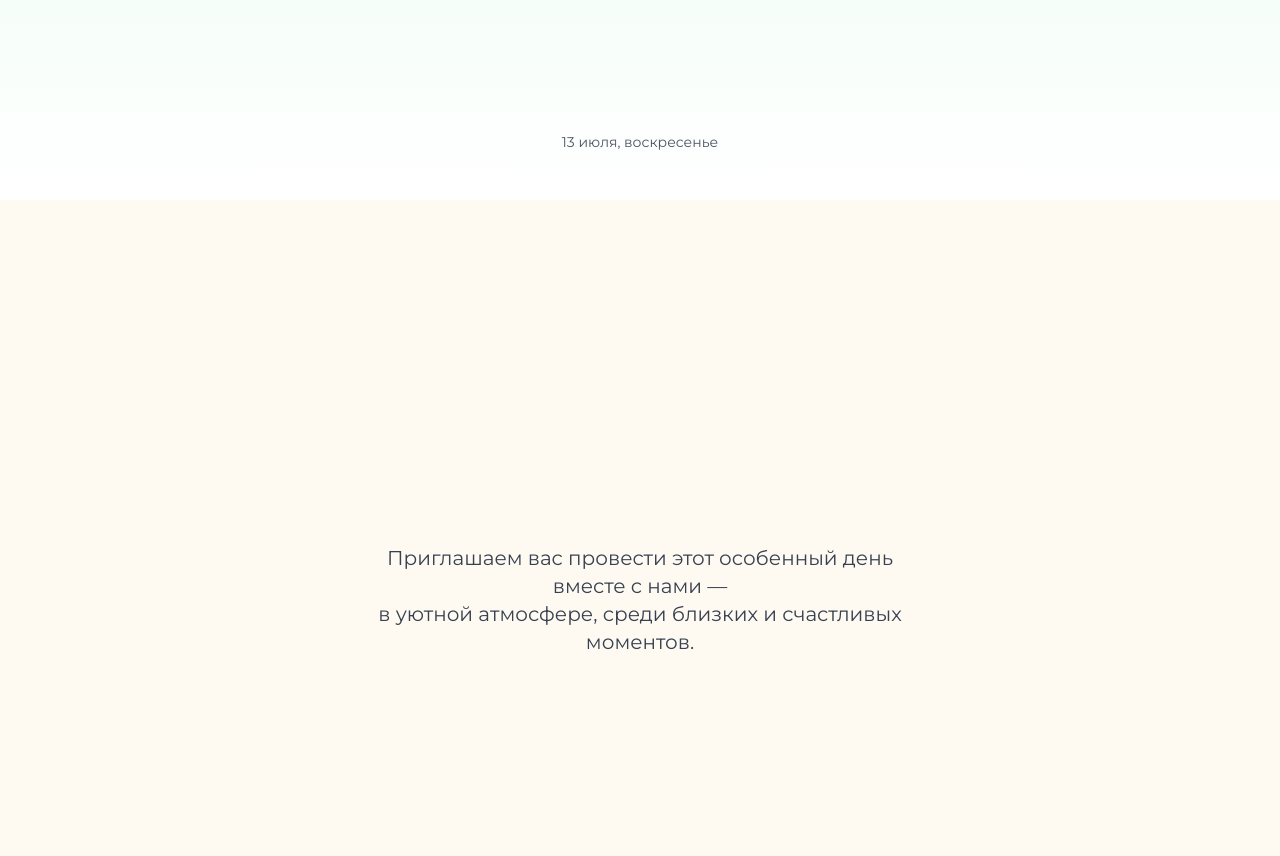
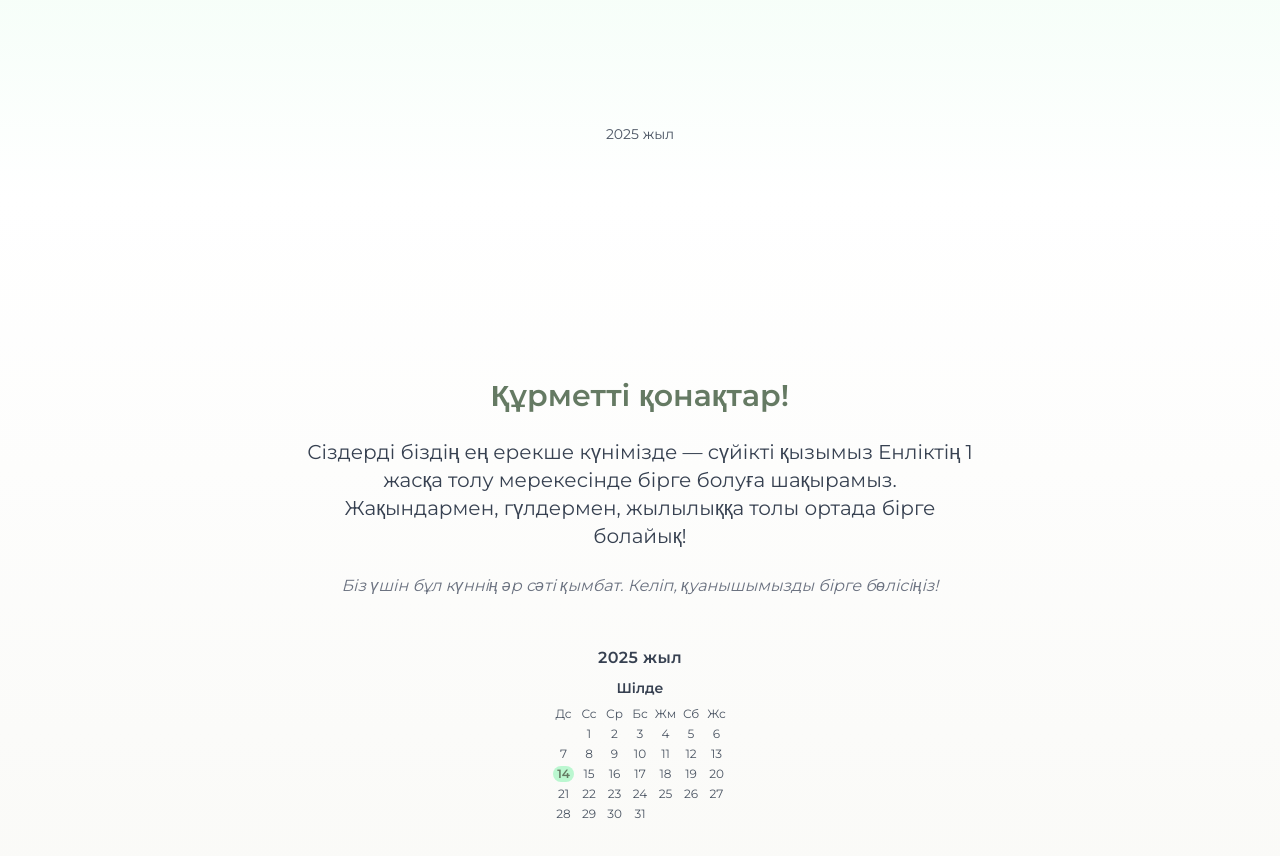
Before and after one commit to Yedil-Nauryzbek/birthday, a plain HTML site: page index.html in a window 1280 px wide. Shown: the part 600-1456 px from the top of the page. Drawn offline with nearby package versions, Linux system fonts and the light colour scheme.

Commit message:
index.html

```diff
--- a/index.html
+++ b/index.html
@@ -1,5 +1,5 @@
 <!DOCTYPE html>
-<html lang="ru">
+<html lang="kk">
 <head>
   <meta charset="UTF-8" />
   <meta name="viewport" content="width=device-width, initial-scale=1.0" />
@@ -25,28 +25,44 @@
 </head>
 <body class="text-gray-800 font-sans">
 
-  <!-- Первый экран с текстом по центру и датой внизу -->
+  <!-- 1-парақша -->
   <section class="h-screen flex flex-col justify-between text-center px-4 bg-gradient-to-b from-green-100 to-white py-8">
-
-    <!-- Центрированный текст -->
     <div class="flex-1 flex flex-col justify-center items-center">
       <h1 class="text-5xl md:text-7xl text-[#657a63] great-vibes mb-4">Happy Birthday</h1>
       <h2 class="text-4xl md:text-6xl text-gray-800 great-vibes">Enlyk 1 жас</h2>
     </div>
-
-    <!-- Дата внизу -->
-    <div class="text-sm text-gray-600 montserrat pb-4">
-      13 июля, воскресенье
+    <div class="text-sm text-gray-600 montserrat mb-6">
+      2025 жыл
     </div>
   </section>
 
-  <!-- Второй экран -->
-  <section class="min-h-screen flex items-center justify-center px-6 py-20 bg-[#fefaf1]">
-    <div class="max-w-xl text-center montserrat">
+  <!-- 2-парақша -->
+  <section class="min-h-screen flex flex-col items-center justify-center px-6 py-20 bg-gradient-to-b from-white to-[#f9f9f6] space-y-12">
+    <div class="max-w-2xl text-center montserrat space-y-6">
+      <h3 class="text-2xl md:text-3xl font-semibold text-[#657a63]">Құрметті қонақтар!</h3>
       <p class="text-lg md:text-xl text-gray-700 leading-relaxed">
-        Приглашаем вас провести этот особенный день вместе с нами —<br>
-        в уютной атмосфере, среди близких и счастливых моментов.
+        Сіздерді біздің ең ерекше күнімізде —
+        сүйікті қызымыз Енліктің 1 жасқа толу мерекесінде бірге болуға шақырамыз.
+        Жақындармен, гүлдермен, жылылыққа толы ортада бірге болайық!
       </p>
+      <p class="text-md text-gray-500 italic">
+        Біз үшін бұл күннің әр сәті қымбат. Келіп, қуанышымызды бірге бөлісіңіз!
+      </p>
+    </div>
+
+    <!-- Күнтізбе -->
+    <div class="text-center space-y-2 text-sm text-gray-700 montserrat">
+      <div class="text-base font-semibold tracking-wide">2025 жыл</div>
+      <div class="font-semibold">Шілде</div>
+      <div class="grid grid-cols-7 gap-1 text-xs text-gray-600 mt-2">
+        <div>Дс</div><div>Сс</div><div>Ср</div><div>Бс</div><div>Жм</div><div>Сб</div><div>Жс</div>
+        <div></div><div>1</div><div>2</div><div>3</div><div>4</div><div>5</div><div>6</div>
+        <div>7</div><div>8</div><div>9</div><div>10</div><div>11</div><div>12</div><div>13</div>
+        <div class="bg-green-200 text-[#657a63] font-bold rounded-full">14</div>
+        <div>15</div><div>16</div><div>17</div><div>18</div><div>19</div><div>20</div><div>21</div>
+        <div>22</div><div>23</div><div>24</div><div>25</div><div>26</div><div>27</div><div>28</div>
+        <div>29</div><div>30</div><div>31</div>
+      </div>
     </div>
   </section>
 
```
